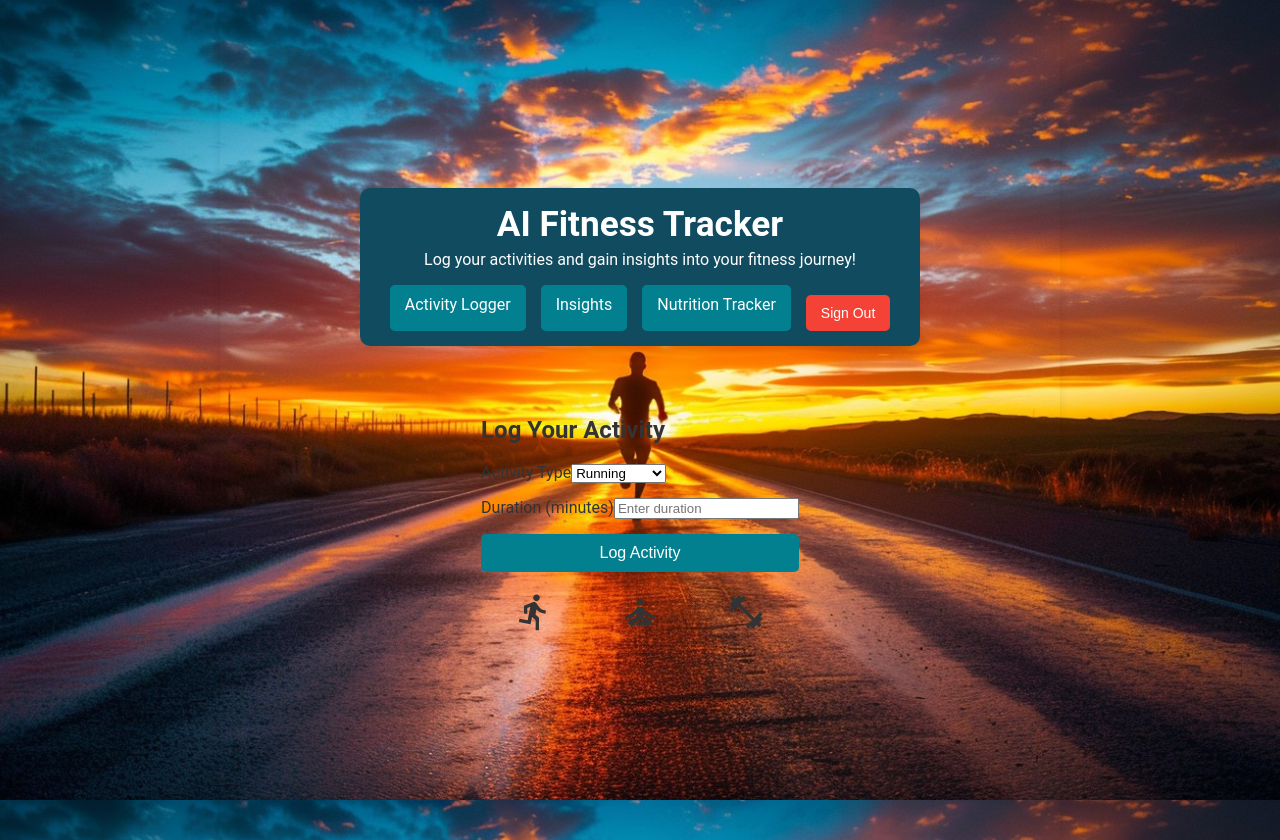
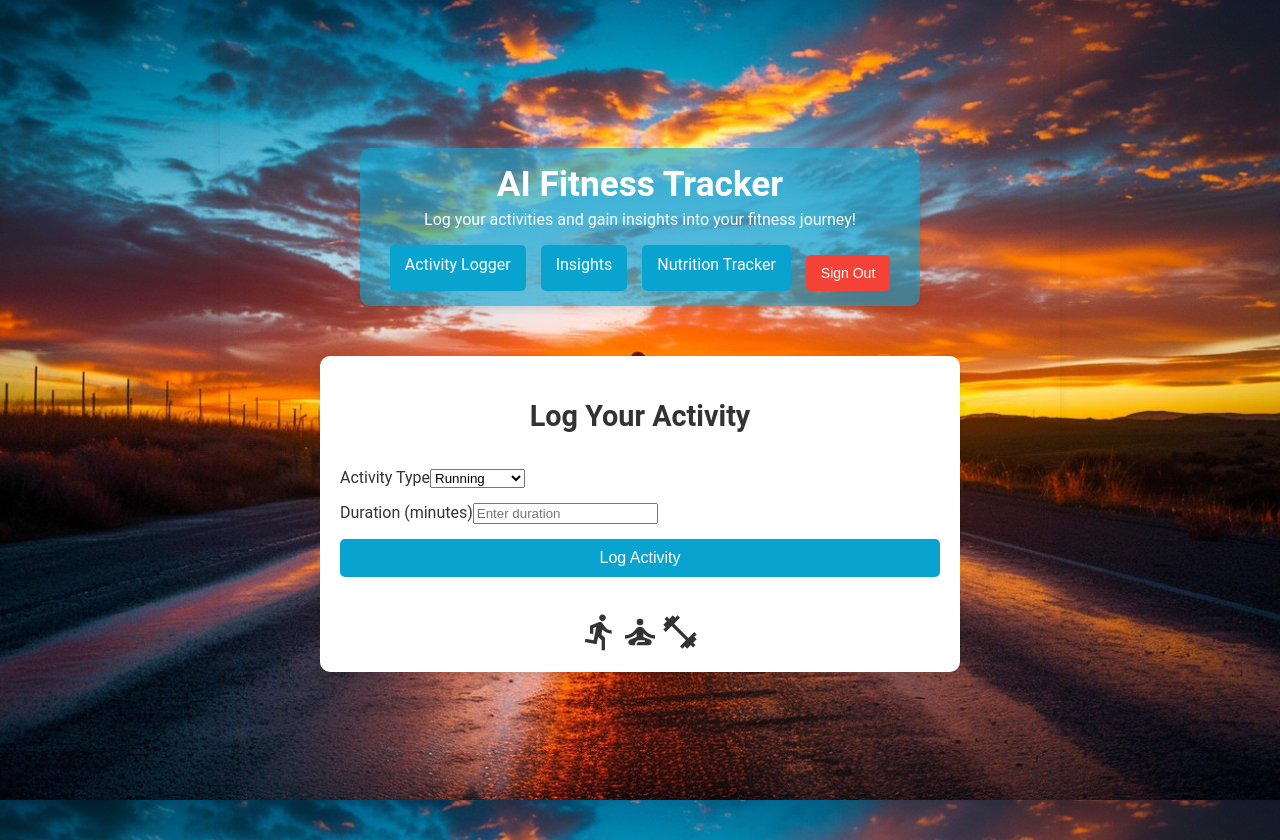
Before and after one commit to JbellMD/ai-fitness-tracker, a React (Create React App) app: page / in a window 1280 px wide. Built offline with nearby package versions, Linux system fonts and the light colour scheme; no server answers; sample sign-in values are in the browser's storage.

Commit message:
Updated layout for white box

```diff
--- a/src/App.css
+++ b/src/App.css
@@ -36,7 +36,7 @@ body {
 
 /* Header */
 .App-header {
-  background-color: #114b5f;
+  background-color: #08a4cf99;
   color: white;
   padding: 15px 30px;
   border-radius: 10px;
@@ -86,7 +86,7 @@ body {
 
 .auth-btn {
   padding: 10px 15px;
-  background-color: #028090;
+  background-color: #08a4cf;
   color: white;
   font-size: 1rem;
   border: none;
@@ -96,7 +96,7 @@ body {
 }
 
 .auth-btn:hover {
-  background-color: #026f75;
+  background-color: #08a4cf;
 }
 
 .google-btn {
@@ -139,17 +139,36 @@ body {
   background-color: #d32f2f;
 }
 
+/* Shared Style for White Box Containers */
+.white-box {
+  background: white; /* White background for the box */
+  border-radius: 10px; /* Rounded corners */
+  box-shadow: 0 4px 10px rgba(0, 0, 0, 0.1); /* Subtle shadow for depth */
+  padding: 20px; /* Padding inside the box */
+  margin: 20px auto; /* Center the box with margin */
+  width: 100%; /* Take up full width available */
+  max-width: 600px; /* Limit max width for better readability */
+}
 
-/* Activity Logger Specific Styles */
+/* Specific Adjustments for Activity Logger */
 .activity-logger {
-  max-width: 500px;
-  margin: 20px auto;
+  display: flex;
+  flex-direction: column;
+  align-items: center;
+  gap: 15px;
+}
+
+.activity-logger h2 {
+  font-size: 1.8rem;
+  color: #333;
+  margin-bottom: 20px;
 }
 
 .activity-form {
   display: flex;
   flex-direction: column;
   gap: 15px;
+  width: 100%;
 }
 
 .activity-icons {
@@ -157,6 +176,52 @@ body {
   justify-content: space-around;
   margin-top: 20px;
 }
+
+/* Specific Adjustments for Nutrition Tracker */
+.nutrition-tracker {
+  display: flex;
+  flex-direction: column;
+  align-items: center;
+  gap: 15px;
+}
+
+.nutrition-tracker h2 {
+  font-size: 1.8rem;
+  color: #333;
+  margin-bottom: 20px;
+}
+
+.nutrition-form {
+  display: flex;
+  flex-direction: column;
+  gap: 15px;
+  width: 100%;
+}
+
+.nutrition-logs {
+  margin-top: 20px;
+  width: 100%;
+}
+
+.nutrition-logs h3 {
+  font-size: 1.4rem;
+  color: #114b5f;
+  margin-bottom: 10px;
+}
+
+.nutrition-logs ul {
+  list-style: none;
+  padding: 0;
+}
+
+.nutrition-logs li {
+  padding: 10px;
+  margin-bottom: 5px;
+  background: #f9f9f9;
+  border-radius: 5px;
+  box-shadow: 0 2px 4px rgba(0, 0, 0, 0.1);
+}
+
 
 .success-text {
   color: #4caf50; /* Green for success */
@@ -178,55 +243,6 @@ body {
   }
 }
 
-.success-text {
-  color: #4caf50; /* Green for success */
-  font-size: 1rem;
-  margin-top: 15px;
-  text-align: center;
-  animation: fadeIn 0.3s ease-in-out;
-}
-
-/* Optional fade-in animation for the success message */
-@keyframes fadeIn {
-  from {
-    opacity: 0;
-    transform: translateY(-10px);
-  }
-  to {
-    opacity: 1;
-    transform: translateY(0);
-  }
-}
-
-.nutrition-form {
-  display: flex;
-  flex-direction: column;
-  gap: 15px;
-}
-
-.nutrition-logs {
-  margin-top: 20px;
-  text-align: left;
-}
-
-.nutrition-logs h3 {
-  font-size: 1.4rem;
-  color: #114b5f;
-}
-
-.nutrition-logs ul {
-  list-style: none;
-  padding: 0;
-}
-
-.nutrition-logs li {
-  padding: 10px;
-  margin-bottom: 5px;
-  background: #f9f9f9;
-  border-radius: 5px;
-  box-shadow: 0 2px 4px rgba(0, 0, 0, 0.1);
-}
-
 .nav-links {
   display: flex;
   gap: 15px;
@@ -237,14 +253,14 @@ body {
 .nav-links a {
   text-decoration: none;
   color: white;
-  background-color: #028090;
+  background-color: #08a4cf;
   padding: 10px 15px;
   border-radius: 5px;
   transition: background-color 0.3s ease;
 }
 
 .nav-links a:hover {
-  background-color: #026f75;
+  background-color: #08a4cf;
 }
 
 .nav-links .logout-btn {
--- a/src/components/ActivityLogger.jsx
+++ b/src/components/ActivityLogger.jsx
@@ -45,7 +45,7 @@ const ActivityLogger = () => {
     <motion.div
       initial={{ opacity: 0, y: -50 }}
       animate={{ opacity: 1, y: 0 }}
-      className="activity-logger card"
+      className="white-box activity-logger"
     >
       <h2>Log Your Activity</h2>
       <form onSubmit={handleSubmit(onSubmit)} className="activity-form">
--- a/src/components/NutritionTracker.jsx
+++ b/src/components/NutritionTracker.jsx
@@ -57,7 +57,7 @@ const NutritionTracker = () => {
   }, []);
 
   return (
-    <div className="card">
+    <div className="white-box nutrition-tracker">
       <h2>Nutrition Tracker</h2>
       <form onSubmit={handleAddMeal} className="nutrition-form">
         <input
```
